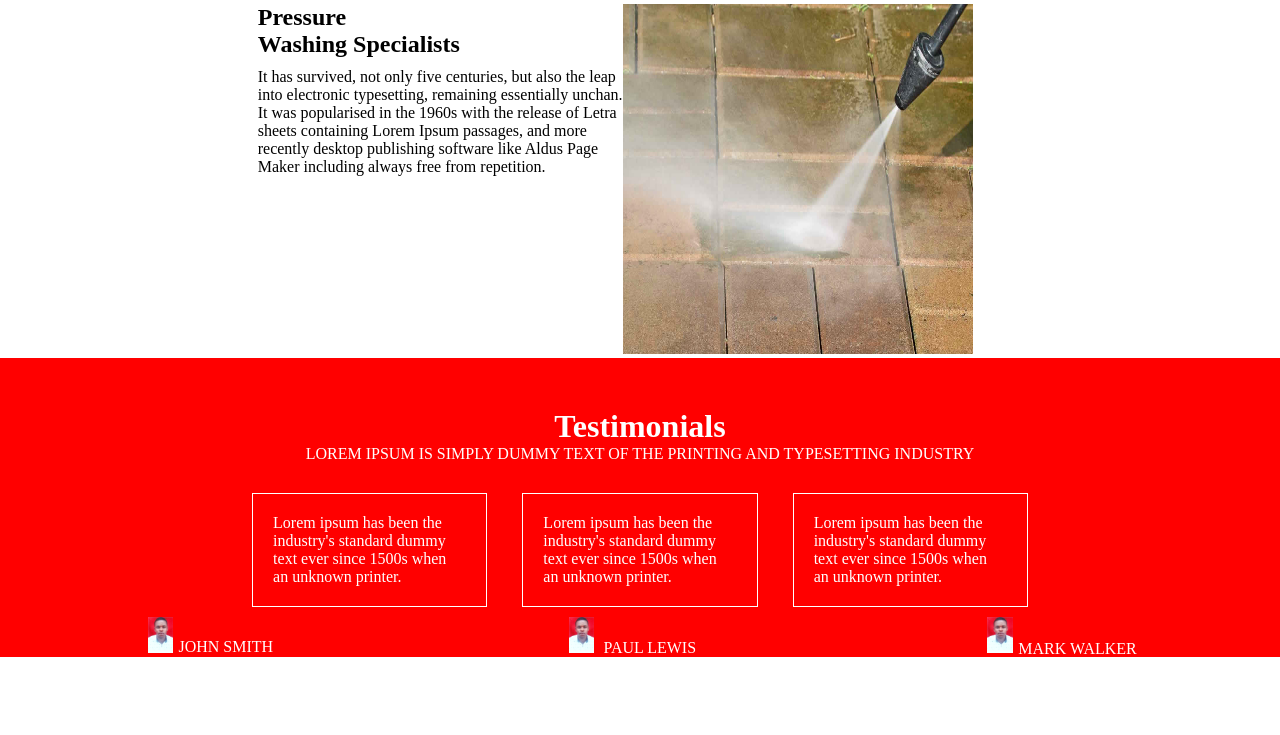
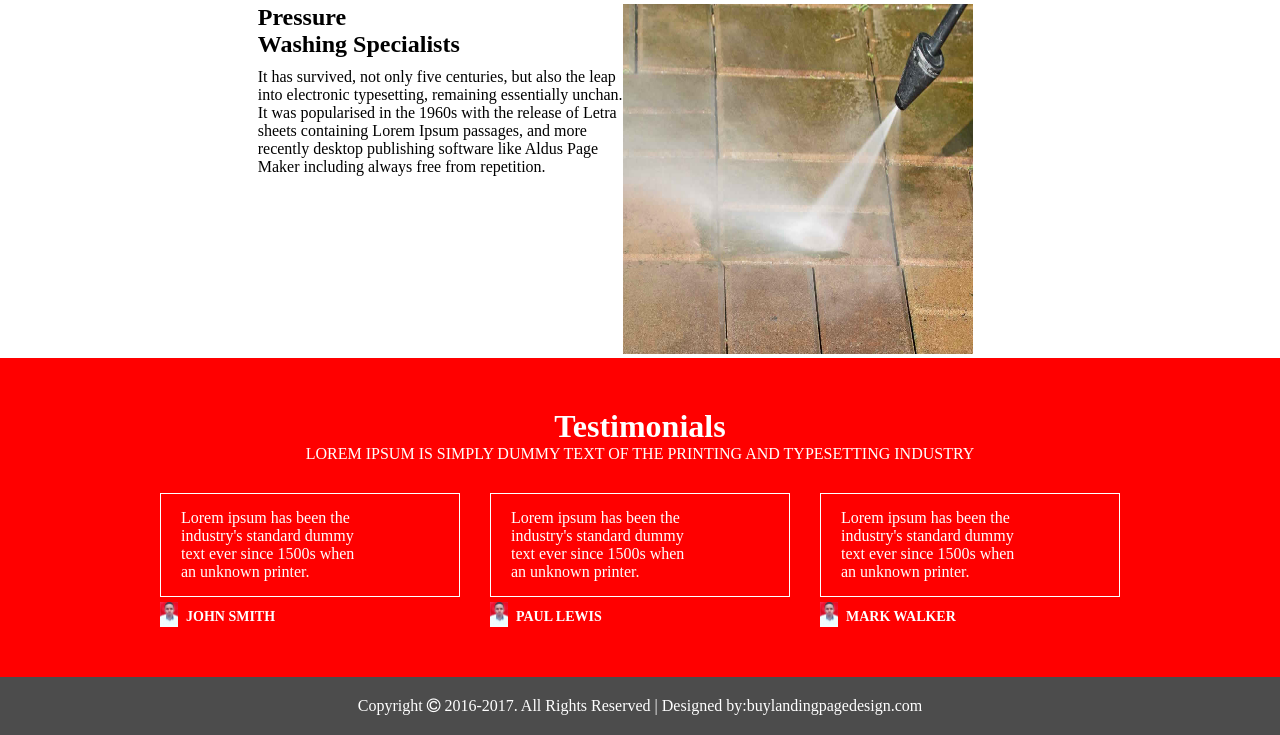
Before and after one commit to NsonguruaJohnson/GutterCleaning, a plain HTML site: page index.html in a window 1280 px wide. Shown: the part 1664-2399 px from the top of the page. Before the commit the page ends 2321 px from the top, so only its background shows below. Drawn offline with Linux system fonts and the light colour scheme.

Commit message:
Edited to work better

```diff
--- a/css/styles.css
+++ b/css/styles.css
@@ -137,33 +137,49 @@ body,html{
 .testimonials{
     background-color: #f00;
     color: #fff;
-    text-align: center;
     margin-top: 0px;
     padding-top: 50px;
+    padding-bottom: 50px;
 }
 .cards{
-    /* margin-top: 8px; */
-    /* padding-top: 8px; */
     display: grid;
-    grid-template-columns: auto auto auto;
-    grid-gap: 10px 35px;
     justify-content: center;
+    grid-template-columns: 300px 300px 300px;
+    grid-gap: 30px;
+    /* padding-left: 40px; */
+
+}
+.outside{
+    border: 1px solid #fff;
+    padding-left: 20px;
+    padding-top: 15px;
+    padding-bottom: 15px;
 }
 .carditem{
-    border: 1px solid #fff;
-    padding: 20px 40px 20px 20px !important;
-    text-align: start;
+text-align: start;
 }
-.pics{
-    margin-top: 10px;
+.carditem img{
+    padding-top: 5px;
+    margin-right: 8px;
+}
+
+.name{
+    margin-left: 5px;
+    align-content: center;
+}
+.footer{
+    background-color: rgba(0, 0, 0, 0.7);
+    color: #fff;
+    text-align: center;
+    padding: 20px;
+}
+.images{
     display: flex;
-    justify-content: space-around;
+    align-content: center;
     align-items: center;
-
 }
-.pics img{
-    padding-right: 5px;
+.images span{
+    font-weight: bold;
+    font-size: 14px;
+    padding-top: 10px;
 }
-.pics1{
-   align-items: center;
-}
--- a/index.html
+++ b/index.html
@@ -90,39 +90,49 @@
         </div>
     </div>
     <div class="testimonials">
-        <h1>Testimonials</h1>
-        <p class="" style="padding-bottom: 30px;">LOREM IPSUM IS SIMPLY DUMMY TEXT OF THE PRINTING AND TYPESETTING INDUSTRY</p>
+        <h1 style="text-align: center;">Testimonials</h1>
+        <p class="" style="padding-bottom: 30px; text-align: center;">LOREM IPSUM IS SIMPLY DUMMY TEXT OF THE PRINTING AND TYPESETTING INDUSTRY</p>
         <div class="cards">
             <div class="carditem">
+                <div class="outside">
                     Lorem ipsum has been the <br>
                     industry's standard dummy <br>
                     text ever since 1500s when <br>
                     an unknown printer.
                 </div>
+                <div class="images">
+                    <img src="./images/09027832208_passport.jpg" alt="" width="6%">
+                    <span>JOHN SMITH</span>
+                </div>
+            </div>
             <div class="carditem">
+                <div class="outside">
                     Lorem ipsum has been the <br>
                     industry's standard dummy <br>
                     text ever since 1500s when <br>
                     an unknown printer.
                 </div>
+                <div class="images">
+                    <img src="./images/09027832208_passport.jpg" alt="" width="6%">
+                    <span>PAUL LEWIS</span>
+                </div>
+            </div>
             <div class="carditem">
+                <div class="outside">
                     Lorem ipsum has been the <br>
                     industry's standard dummy <br>
                     text ever since 1500s when <br>
                     an unknown printer.
                 </div>
-        </div>
-        <div class="pics">
-            <div class="pics1">
-                <img src="./images/09027832208_passport.jpg" alt="" width="6%"><span>JOHN SMITH</span>
-            </div>
-            <div>
-                <img src="./images/09027832208_passport.jpg" alt="" width="6%"> <span>PAUL LEWIS</span>
-            </div>
-            <div>
-                <img src="./images/09027832208_passport.jpg" alt="" width="6%"><span>MARK WALKER</span>
+                <div class="images">
+                    <img src="./images/09027832208_passport.jpg" alt="" width="6%">
+                    <span>MARK WALKER</span>
                 </div>
             </div>
         </div>
+    </div>
+    <div class="footer">
+        <p>Copyright <i class="fa fa-copyright" aria-hidden="true"></i> 2016-2017. All Rights Reserved | Designed by:buylandingpagedesign.com</p>
+    </div>
 </body>
 </html>
```
Lines whose indentation alone changed are shown as unchanged.
